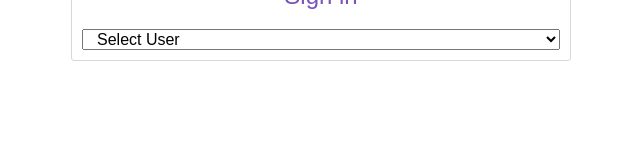
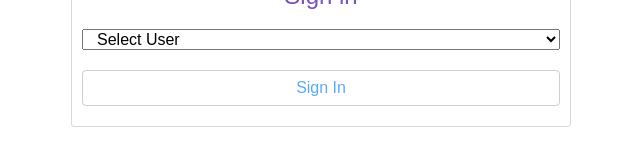
Before and after one commit to TimLiu2019/would-you-rather-react-redux, a React (Create React App) app: page /signin in a window 1280 px wide. Shown: the part 287-447 px from the top of the page, without its empty margins (319-959 px from the left). Built offline with nearby package versions, Linux system fonts and the light colour scheme.

Commit message:
sign in button

```diff
--- a/src/App.css
+++ b/src/App.css
@@ -302,6 +302,12 @@ li {
 .sign-in img{
   margin:10px;
 }
+.sign-in Button{
+  margin:10px 10px 20px 10px;
+  padding:5px;
+  width:96%;
+  text-transform: none;
+}
 .title{
   font-weight: 600;
   margin: 10px 5px 0 5px;
--- a/src/actions/shared.js
+++ b/src/actions/shared.js
@@ -3,7 +3,7 @@ import { receiveUsers } from "../actions/users";
 import { reveiveQuestions } from "../actions/questions";
 //import { setAuthedUser } from "../actions/authedUser";
 
-const AUTHED_ID = "tylermcginnis";
+
 export function handleInitialData() {
   return dispatch => {
     return getInitialData().then(({ users, questions }) => {
--- a/src/components/SignIn.jsx
+++ b/src/components/SignIn.jsx
@@ -1,17 +1,21 @@
-import React, { useEffect } from "react";
+import React, { useEffect, useState } from "react";
 import { connect } from "react-redux";
 import { useHistory } from "react-router-dom";
 import { setAuthedUser } from "../actions/authedUser";
+import Button from "react-bootstrap/Button";
 
-const SignIn = ({ signInOptions,dispatch }) => {
+const SignIn = ({ signInOptions, dispatch }) => {
   useEffect(() => {
     console.log("sign in", signInOptions);
   });
+  const [user, setUser] = useState("");
   const history = useHistory();
-  const handleSignIn = event => {
-    dispatch(setAuthedUser(event.target.value));
-    history.push('/');
-
+  const handleSelect = event => {
+    setUser(event.target.value);
+  };
+  const handleSignIn = () => {
+    dispatch(setAuthedUser(user));
+    history.push("/");
   };
 
   return (
@@ -24,7 +28,7 @@ const SignIn = ({ signInOptions,dispatch }) => {
         <img src="/Services.jpg" alt="react-reduz" width="128" height="128" />
       </div>
       <h4>Sign in</h4>
-      <select onChange={handleSignIn}>
+      <select onChange={handleSelect}>
         <option hidden={true}> Select User</option>
         {signInOptions.map(option => (
           <option value={option.value} key={option.value}>
@@ -32,10 +36,17 @@ const SignIn = ({ signInOptions,dispatch }) => {
           </option>
         ))}
       </select>
+      <Button
+        variant="outline-primary"
+        onClick={handleSignIn}
+        disabled={user === ""}
+      >
+        Sign In
+      </Button>
     </div>
   );
 };
-function mapStateToProps({ users,dispatch }) {
+function mapStateToProps({ users, dispatch }) {
   let signInOptions = [];
   Object.keys(users).forEach(key => {
     signInOptions.push({ value: key, label: key });
```
